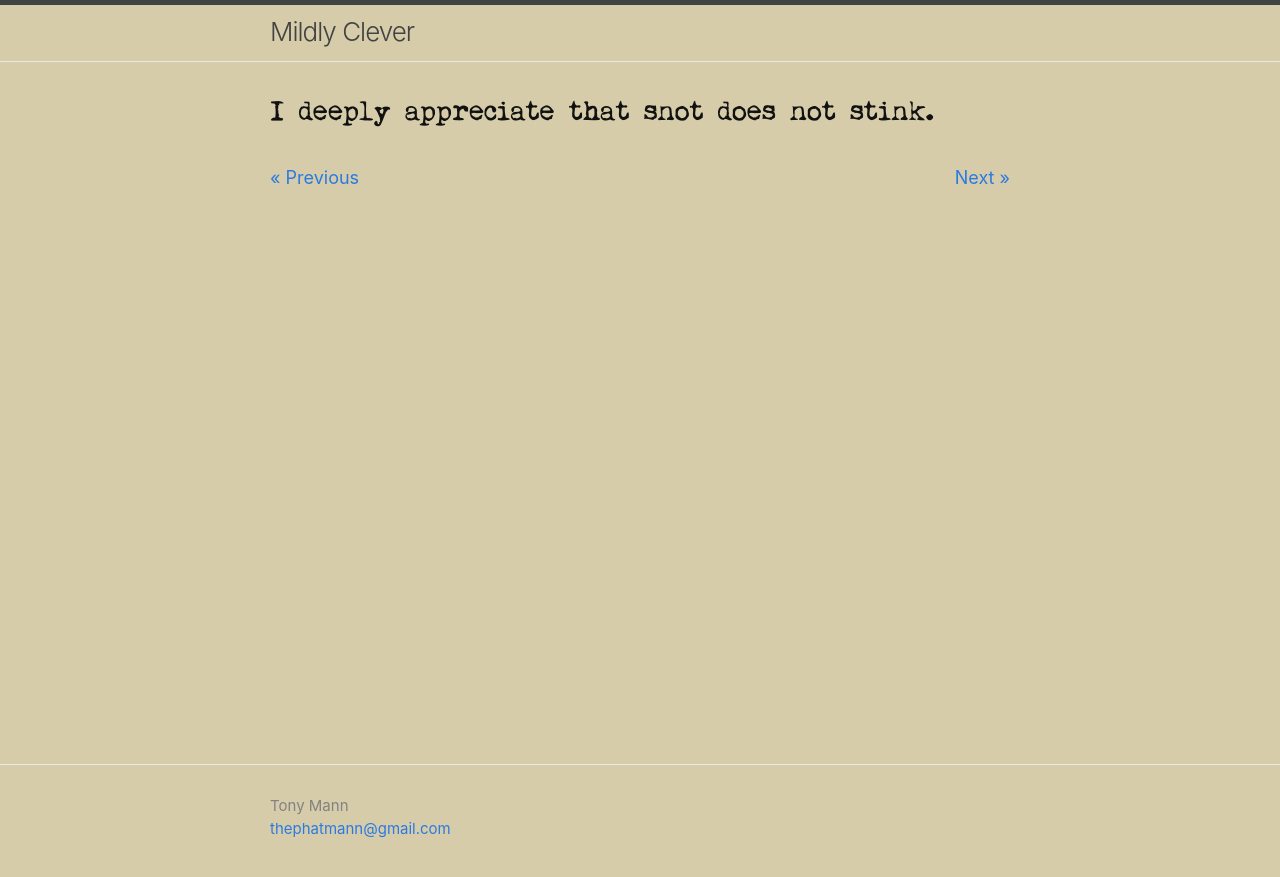
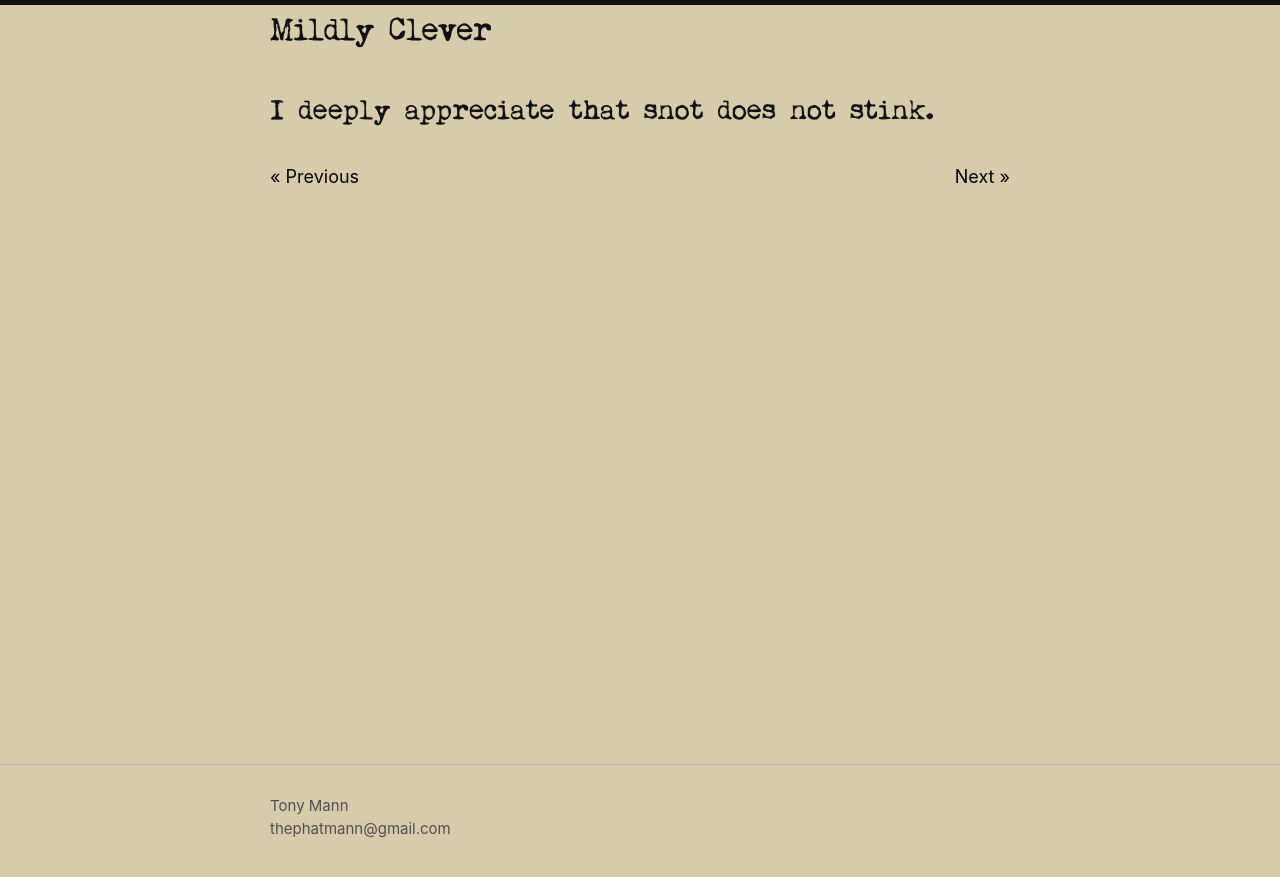
Before and after one commit to phatmann/mildlyclever, a Jekyll site: the page built from _posts/2017-12-12-snot.markdown, in a window 1280 px wide. Shown: the top 877 px of the page. Built offline with Jekyll 4.4.1, drawn with Linux system fonts in a browser that asks for light colours.

Commit message:
More tweaks

```diff
--- a/_includes/footer.html
+++ b/_includes/footer.html
@@ -7,7 +7,7 @@
           <li class="p-name">
             {{ site.author | escape }}
           </li>
-          <li><a class="u-email" href="mailto:{{ site.email }}">{{ site.email }}</a></li>
+          <li><a class="u-email footer-email" href="mailto:{{ site.email }}">{{ site.email }}</a></li>
         </ul>
       </div>
       <div class="footer-col footer-col-2">
--- a/_sass/main.scss
+++ b/_sass/main.scss
@@ -16,7 +16,7 @@ $text-color: #111 !default;
 $background-color: #d6cca9 !default;
 $brand-color: #2a7ae2 !default;
 
-$grey-color: #828282 !default;
+$grey-color: #504e4e !default;
 $grey-color-light: lighten($grey-color, 40%) !default;
 $grey-color-dark: darken($grey-color, 25%) !default;
 
--- a/_sass/partials/_layout.scss
+++ b/_sass/partials/_layout.scss
@@ -3,7 +3,6 @@
  */
 .site-header {
   border-top: 5px solid $grey-color-dark;
-  border-bottom: 1px solid $grey-color-light;
   min-height: $spacing-unit * 1.865;
 
   // Positioning context for the mobile navigation icon
@@ -11,8 +10,9 @@
 }
 
 .site-title {
-  @include relative-font-size(1.625);
+  @include relative-font-size(2);
   font-weight: 300;
+  font-family: "Typewriter";
   line-height: $base-line-height * $base-font-size * 2.25;
   letter-spacing: -1px;
   margin-bottom: 0;
@@ -147,6 +147,10 @@
   width: calc(45% - (#{$spacing-unit} / 2));
 }
 
+.footer-email {
+  color: $grey-color;
+}
+
 @include media-query($on-laptop) {
   .footer-col-1,
   .footer-col-2 {
@@ -259,8 +263,10 @@
 
 .page-navigation .prev {
   float: left;
+  color: black;
 }
 
 .page-navigation .next {
   float: right;
+  color: black;
 }
```
